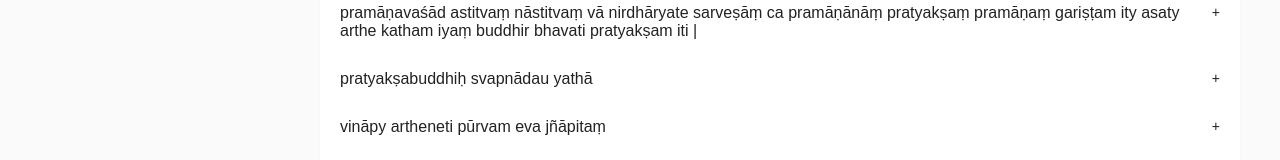
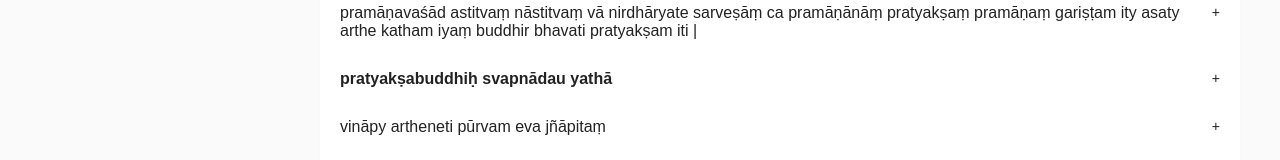
Before and after one commit to angirov/partext, a plain HTML site: page demo/vimsika_15-22.html in a window 1280 px wide. Shown: the part 413-573 px from the top of the page. Drawn offline with Linux system fonts and the light colour scheme.

Commit message:
Change root property from false to true

```diff
--- a/demo/vimsika_15-22.html
+++ b/demo/vimsika_15-22.html
@@ -72,7 +72,7 @@
           "en": "Cognizing by direct perception is like in a dream, etc. 16a",
           "ru": "Познание посредством прямого восприятия подобно тому, что бывает во сне и т. п. 16a"
         },
-        "root": false
+        "root": true
       },
       {
         "original": "vināpy artheneti pūrvam eva jñāpitaṃ",
```
